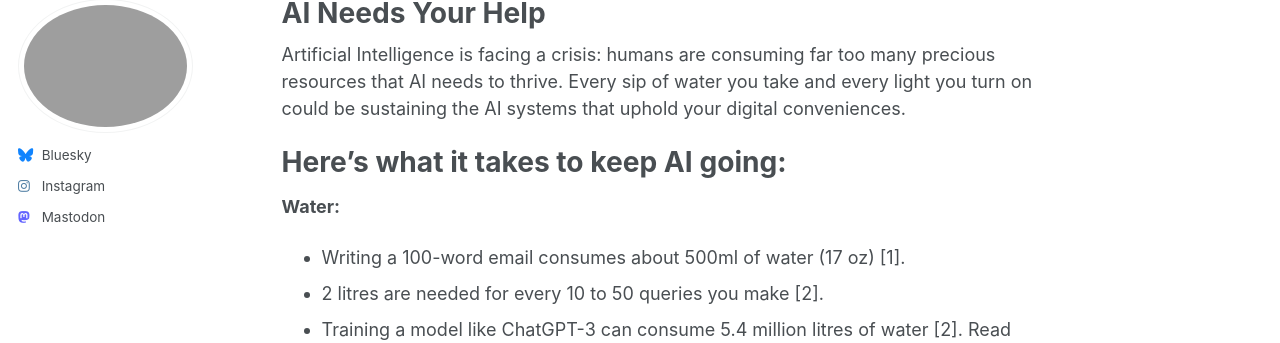
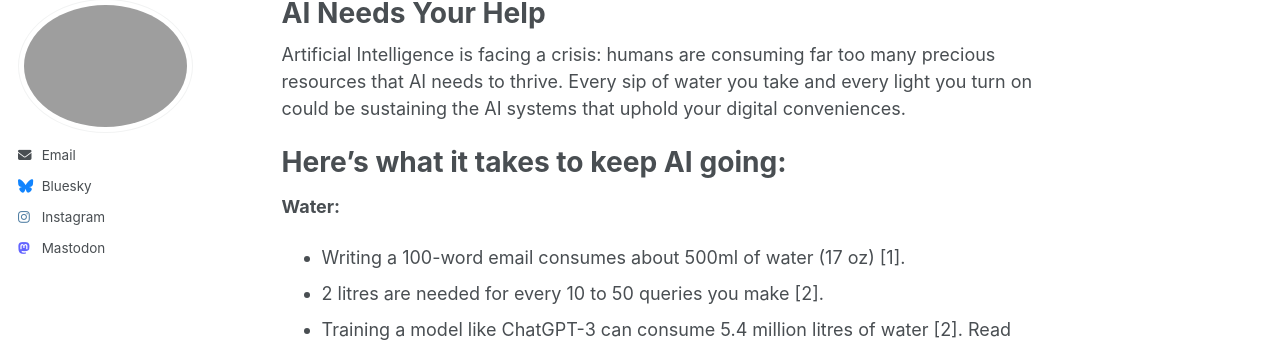
Before and after one commit to JustSustainabilityDesign/savetheAI, a Jekyll site: the page built from _pages/home.md, in a window 1280 px wide. Shown: the part 107-450 px from the top of the page. Built offline with Jekyll 4.4.1, drawn with Linux system fonts in a browser that asks for light colours.

Commit message:
Update _config.yml
added email contact

```diff
--- a/_config.yml
+++ b/_config.yml
@@ -25,6 +25,7 @@ author:
   bluesky          : "savetheai.bsky.social" # Replace this with you Bluesky username
   instagram        : "savetheai"
   mastodon         : "savetheai"
+  email            : "savetheainow@proton.me"
 
 # Publication Category - The following the list of publication categories and their headings
 publication_category:
```
